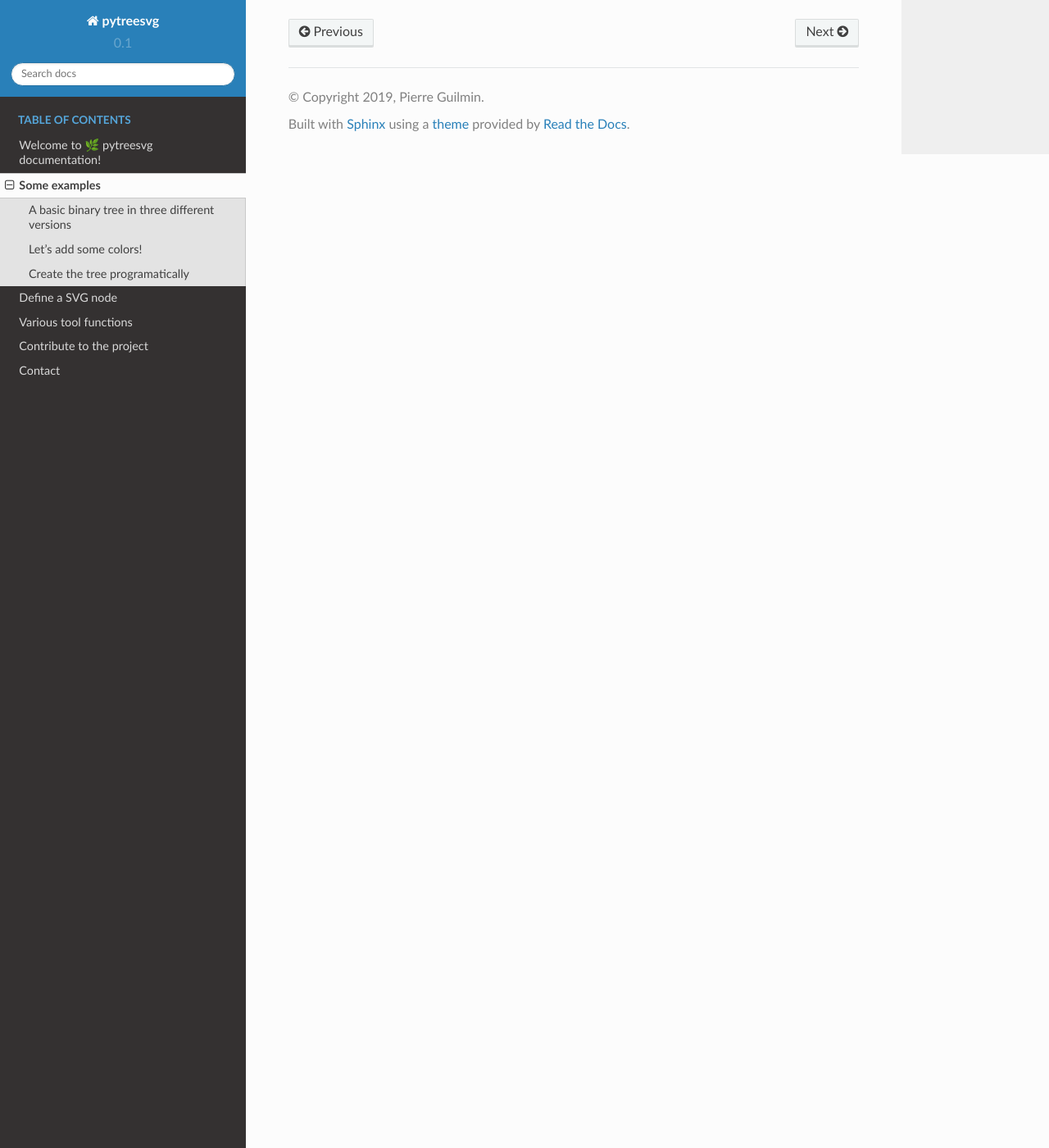
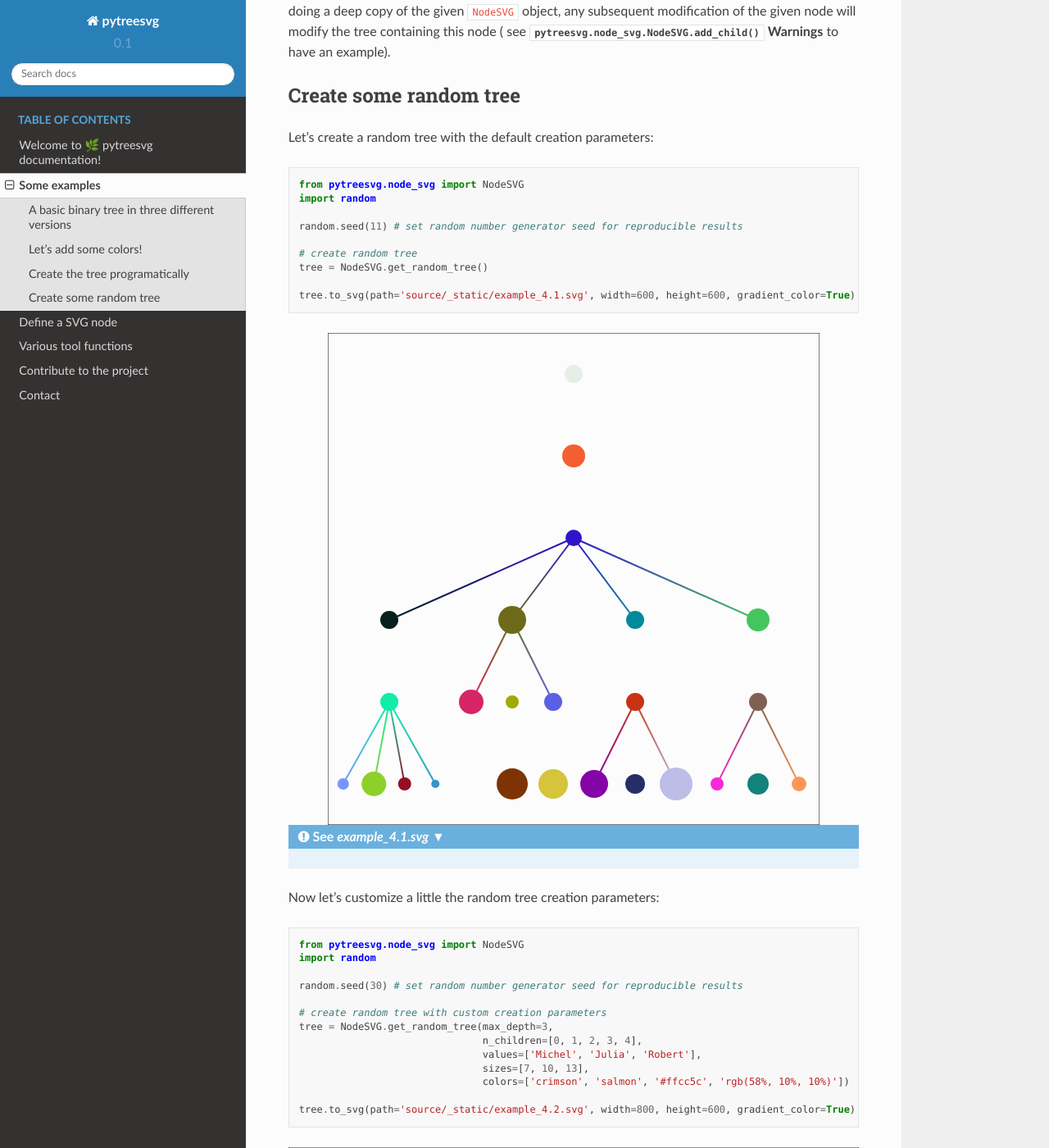
Before and after one commit to pierreguilmin/pytreesvg, a Sphinx documentation site: the page built from doc/source/examples.rst, in a window 1280 px wide and 1400 px high, scrolled down 3199 px. Shown: the whole window at 82% size. Built offline with Sphinx 7.4.7 and the Read the Docs theme 2.0.0, drawn with Linux system fonts in a browser that asks for light colours; some of the changed text lies outside the part shown.

Commit message:
:tada: add random tree generation examples to doc

```diff
--- a/doc/source/examples.rst
+++ b/doc/source/examples.rst
@@ -114,6 +114,67 @@ Create the tree programatically
    :align: center
    :alt: example 3
 
+.. admonition:: See `example_3.svg`
+   :class: toggle
+
+   .. literalinclude:: _static/example_3.svg
+      :language: xml
+
 You may notice in this example that the :meth:`pytreesvg.node_svg.NodeSVG.add_child` method is not doing a deep copy of
 the given ``NodeSVG`` object, any subsequent modification of the given node will modify the tree containing this node (
 see :meth:`pytreesvg.node_svg.NodeSVG.add_child` **Warnings** to have an example).
+
+Create some random tree
+-----------------------
+
+Let's create a random tree with the default creation parameters:
+
+.. testcode::
+
+   from pytreesvg.node_svg import NodeSVG
+   import random
+
+   random.seed(11) # set random number generator seed for reproducible results
+
+   # create random tree
+   tree = NodeSVG.get_random_tree()
+
+   tree.to_svg(path='source/_static/example_4.1.svg', width=600, height=600, gradient_color=True)
+
+.. figure:: _static/example_4.1.svg
+   :align: center
+   :alt: example 4.1
+
+.. admonition:: See `example_4.1.svg`
+   :class: toggle
+
+   .. literalinclude:: _static/example_4.1.svg
+      :language: xml
+
+Now let's customize a little the random tree creation parameters:
+
+.. testcode::
+
+   from pytreesvg.node_svg import NodeSVG
+   import random
+
+   random.seed(30) # set random number generator seed for reproducible results
+
+   # create random tree with custom creation parameters
+   tree = NodeSVG.get_random_tree(max_depth=3,
+                                  n_children=[0, 1, 2, 3, 4],
+                                  values=['Michel', 'Julia', 'Robert'],
+                                  sizes=[7, 10, 13],
+                                  colors=['crimson', 'salmon', '#ffcc5c', 'rgb(58%, 10%, 10%)'])
+
+   tree.to_svg(path='source/_static/example_4.2.svg', width=800, height=600, gradient_color=True)
+
+.. figure:: _static/example_4.2.svg
+   :align: center
+   :alt: example 4.2
+
+.. admonition:: See `example_4.2.svg`
+   :class: toggle
+
+   .. literalinclude:: _static/example_4.2.svg
+      :language: xml
```
Also changed, not shown: doc/source/_static/example_4.1.svg (added), doc/source/_static/example_4.2.svg (added).
